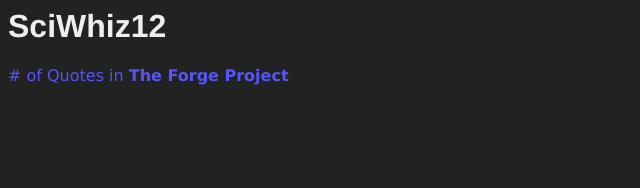
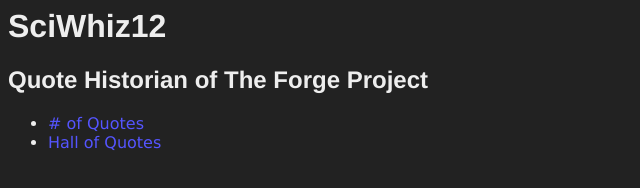
Before and after one commit to sciwhiz12/sciwhiz12.github.io, a plain HTML site: page index.html in a window 1280 px wide. Shown: the whole page, without its empty margins (0-640 px from the left). Drawn offline with Linux system fonts and the light colour scheme; files that its build step writes are made by us from their sources.

Commit message:
Add quote hall to main index

```diff
--- a/index.html
+++ b/index.html
@@ -12,8 +12,12 @@
 
     <h1>SciWhiz12</h1>
 
-    <a href="quotes/count.html"># of Quotes in <strong>The Forge Project</strong></a>
+    <h2>Quote Historian of <strong>The Forge Project</strong></h2>
+    <ul>
+        <li><a href="quotes/count.html"># of Quotes</a></li>
 
+        <li><a href="quotes/quotes.html">Hall of Quotes</a></li>
+    </ul>
 </body>
 
 </html>
```
